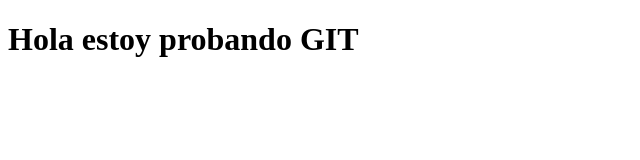
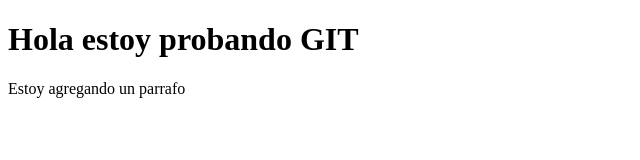
Before and after one commit to laritoman/prueba, a plain HTML site: page index.html in a window 1280 px wide. Shown: the whole page, without its empty margins (0-640 px from the left). Drawn offline with Linux system fonts and the light colour scheme.

Commit message:
Agregue un parrafo

```diff
--- a/index.html
+++ b/index.html
@@ -5,5 +5,6 @@
 </head>
 <body>
 	<h1>Hola estoy probando GIT</h1>
+	<p>Estoy agregando un parrafo</p>
 </body>
 </html>
```
